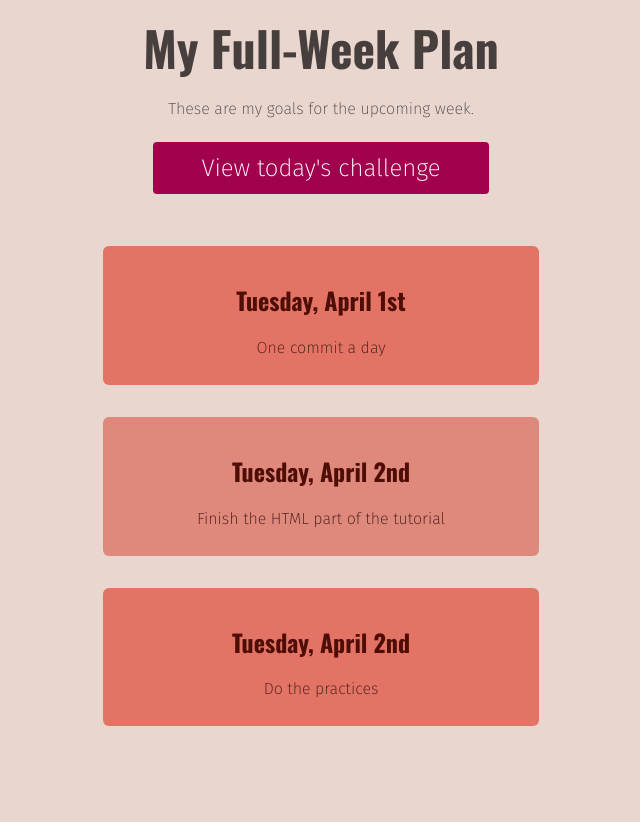
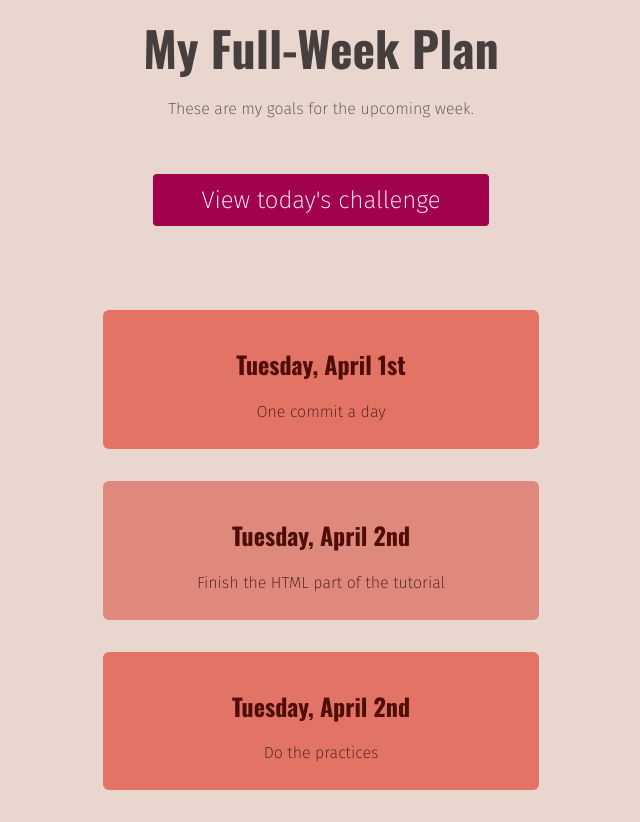
Before and after one commit to fL0Codes/100_days_of_code, a plain HTML site: page pages/full-week.html in a window 1280 px wide. Shown: the whole page, without its empty margins (319-959 px from the left). Before the commit the page ends 800 px from the top, so only its background shows below. Drawn offline with nearby package versions, Linux system fonts and the light colour scheme.

Commit message:
Day V: Inline element styling

```diff
--- a/styles/styles_full_week.css
+++ b/styles/styles_full_week.css
@@ -30,6 +30,11 @@ a {
   border-radius: 4px;
   font-size: 24px;
   padding: 12px 48px;
+  /* We use this property to be able to apply top and bottom margins
+     and paddings. Without this property, the anchor tag (inline element)
+     would behave strangely. */
+  display: inline-block;
+  margin: 20px 0px;
 }
 
 a:hover {
```
